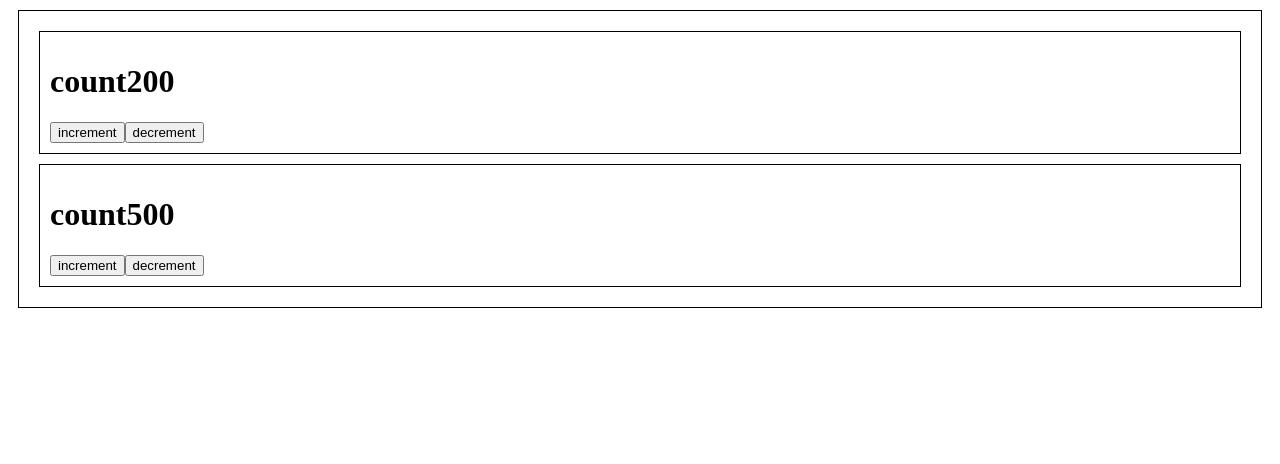
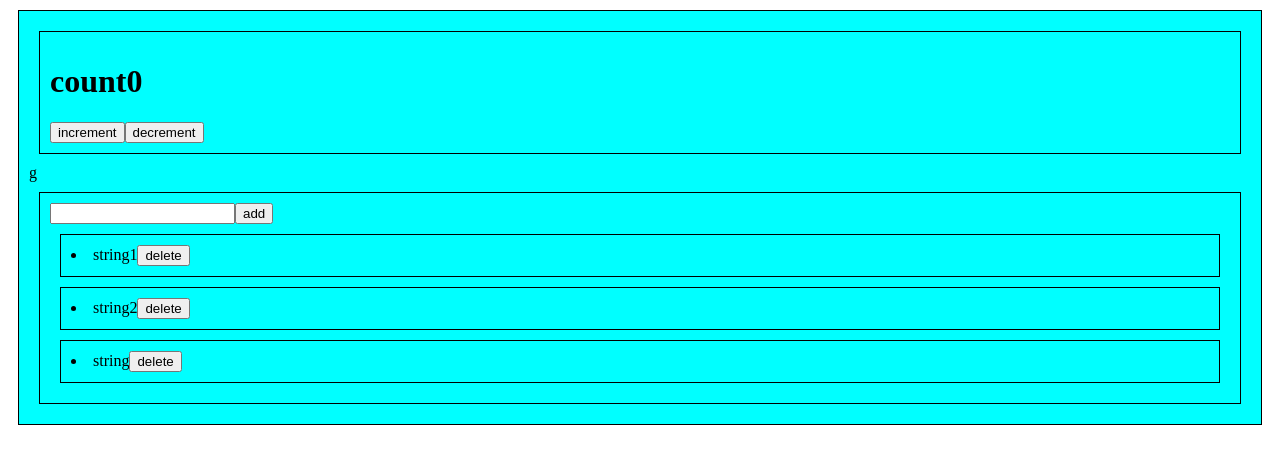
Before and after one commit to NagaMruthi/my-app, a React (Create React App) app: page / in a window 1280 px wide. Shown: the top 464 px of the page. Built offline with nearby package versions, Linux system fonts and the light colour scheme.

Commit message:
count-todolist

```diff
--- a/package.json
+++ b/package.json
@@ -6,6 +6,8 @@
     "@testing-library/jest-dom": "^5.16.5",
     "@testing-library/react": "^13.4.0",
     "@testing-library/user-event": "^13.5.0",
+    "axios": "^1.5.0",
+    "bootstrap": "^5.3.1",
     "react": "^18.2.0",
     "react-dom": "^18.2.0",
     "react-scripts": "5.0.1",
--- a/src/App.js
+++ b/src/App.js
@@ -1,10 +1,11 @@
 import React from "react";
 import Count from "./count";
+import Todo from "./Todo";
 function App(){
 return(
   <div className="my">
-    <Count s={200} i={5}></Count>
-    <Count s={500} i={10}></Count>
+    <Count></Count>g
+    <Todo></Todo>
   </div>
 )
 }
--- /dev/null
+++ b/src/Todo.jsx
@@ -0,0 +1,32 @@
+import React from "react";
+function Todo(){
+    var [list,setList]=React.useState(["string1","string2","string"]);
+    function df(i){
+        var temp=[...list];
+        temp.splice(i,1);
+        setList([...temp]);
+    }
+    function sa(){
+        var b=document.getElementById("fg").value;
+        setList([...list,b])
+    }
+    return(
+        <div className="my">
+            <input type="text" id="fg"/>
+            <button onClick={sa}>add</button>
+            {
+
+            list.map((f,i)=>{
+                return(
+                    <div className="my">
+
+                    <li>{f}
+                    <button  onClick={(()=>{df(i)})}>delete</button></li>
+                    </div>
+                )
+            })
+            }
+            </div>
+    )
+}
+export default Todo;
--- a/src/count.jsx
+++ b/src/count.jsx
@@ -1,19 +1,23 @@
 import React from "react";
-function Count(props){
-    var [d,setD]=React.useState(props.s,props.i)
-    function inc(){
-
-        setD(d+props.i);
+function Count(){
+    console.log("welcome")
+    var [d,setD]=React.useState(0)
+    function del(){
+        console.log("hello")
+        setD(d+1);
     }
-    function dec(){
-        setD(d-+props.i);
+    function led(){
+        console.log("hello")
+        setD(d-1);
     }
     return(
         <div className="my">
             <h1>count{d}</h1>
-                <button  onClick={()=>{inc()}}>increment</button>
-                <button  onClick={()=>{dec()}}>decrement</button>
+
+                <button  onClick={()=>{del()}}>increment</button>
+                <button  onClick={()=>{led()}}>decrement</button>
         </div>
+
     )
 }
-export default Count
+export default Count;
--- a/src/index.css
+++ b/src/index.css
@@ -2,4 +2,5 @@
     border:1px solid black;
   margin:10px;
   padding:10px;
+  background-color: aqua;
 }
```
Also changed, not shown: 1 other file (tests, documents, lock files or other folders).
